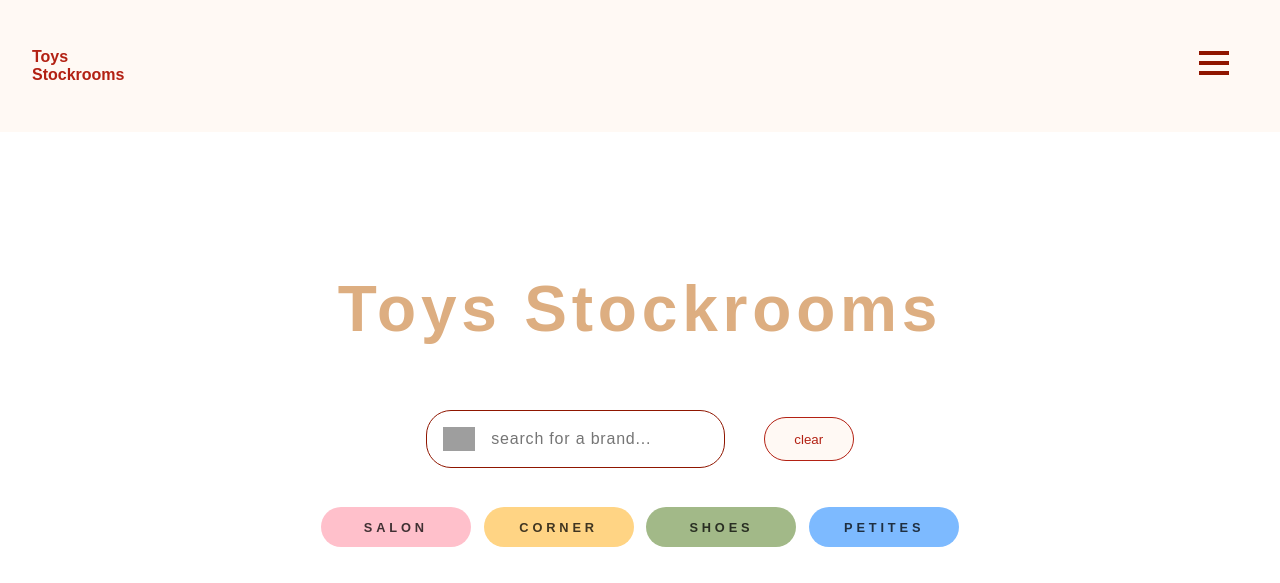
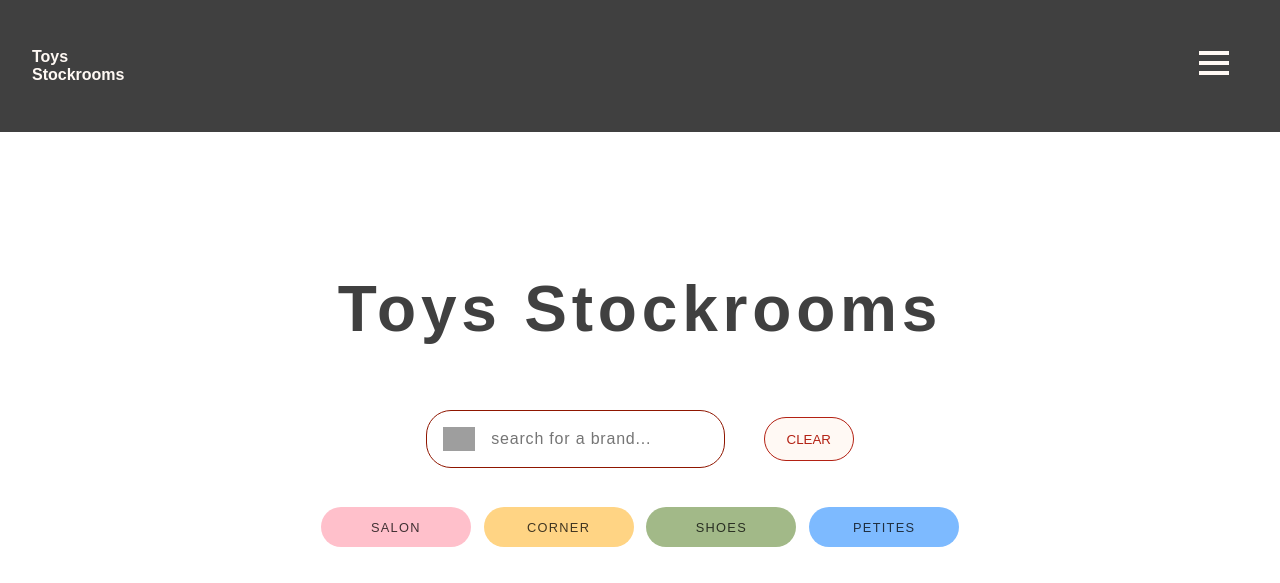
Before and after one commit to marisumidamiyashiro/macys-toy-stockrooms, a plain HTML site: page index.html in a window 1280 px wide. Drawn offline with Linux system fonts and the light colour scheme; grey boxes are pictures that could not be loaded; a web font is replaced by a local one.

Commit message:
minor bug fixes | adjusted font size

```diff
--- a/scss/partials/_header.scss
+++ b/scss/partials/_header.scss
@@ -7,11 +7,11 @@
     display: flex;
     justify-content: space-between;
     align-items: center;
-    background-color: $eggshell;
+    background-color: $body-color;
 
     a {
         text-decoration: none;
-        color: $link-color;
+        color: $eggshell;
 
         h3 {
             font-family: $link;
@@ -38,7 +38,7 @@
                 z-index: 50;
 
                 svg {
-                    fill: $accent-color;
+                    fill: $eggshell;
 
                 }
 
@@ -137,7 +137,7 @@
                 color: $link-color;
 
                 &:hover {
-                    color: $beige;
+                    color: $body-color;
                     transition: all .3s ease-out;
                 }
 
--- a/scss/partials/_main.scss
+++ b/scss/partials/_main.scss
@@ -17,7 +17,7 @@
             font-family: $title;
             font-size: clamp(5vw, 2em, 4em);
             text-align: center;
-            color: $beige;
+            color: $body-color;
             letter-spacing: .3rem;
         }
     }
@@ -64,6 +64,7 @@
                 background: $eggshell;
                 color: $link-color;
                 cursor: pointer;
+                text-transform: uppercase;
 
             }
         }
@@ -109,8 +110,9 @@
         font-family: $link;
         cursor: pointer;
         color: $body-color;
-        font-weight: bold;
-        letter-spacing: .3em;
+        // font-weight: bold;
+        letter-spacing: .1em;
+        text-align: center;
 
         &.salon {
             background-color: $salon-color;
```
Also changed, not shown: css/style.css, 1 other file.
